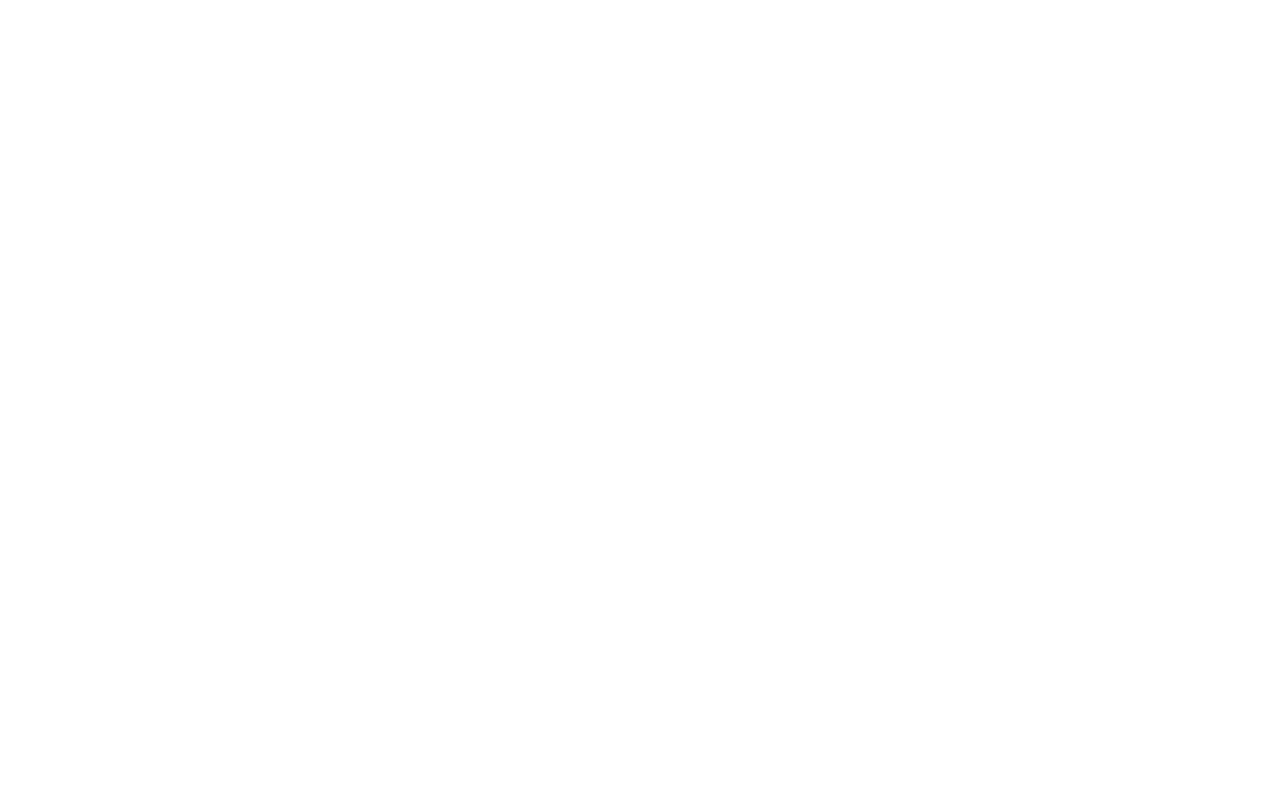
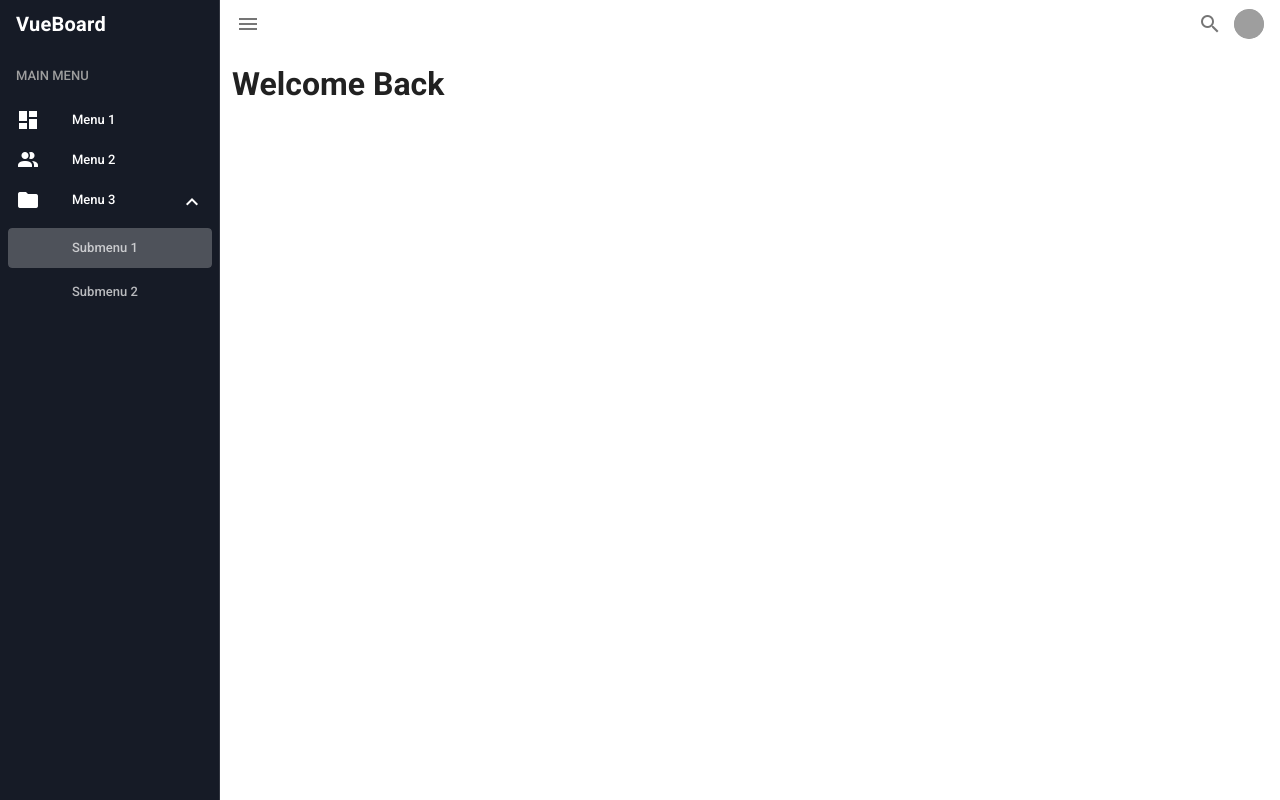
Before and after one commit to rizaalifwildani/vue-admin-starter-kit, a Vue app: page /submenu-1 in a window 1280 px wide. Built offline with nearby package versions, Linux system fonts and the light colour scheme; grey boxes are pictures that could not be loaded.

Commit message:
Fixed Sidebar

```diff
--- a/src/components/SidebarMenu.vue
+++ b/src/components/SidebarMenu.vue
@@ -1,30 +1,43 @@
 <template>
 	<v-list dense nav>
+		<v-list-item>
+			<v-list-item-title class="grey--text">MAIN MENU</v-list-item-title>
+		</v-list-item>
 		<div v-for="item in items" :key="item.title">
-			<v-list-item v-if="item.submenu === undefined" link>
+			<v-list-item v-if="item.submenu === undefined" link :to="item.link">
 				<v-list-item-icon>
-					<v-icon class="pl-2 mr-4">{{ item.icon }}</v-icon>
+					<v-icon>{{ item.icon }}</v-icon>
 				</v-list-item-icon>
 				<v-list-item-title>{{ item.title }}</v-list-item-title>
 			</v-list-item>
 
 			<!-- IF WITH SUBMENU -->
-			<v-list-group v-else slot="activator" no-action>
+			<v-list-group
+				active
+				v-else
+				slot="activator"
+				no-action
+				color="white"
+				append-icon="mdi-chevron-down"
+				:prepend-icon="item.icon"
+				:value="checkActive(item.submenu)"
+			>
 				<v-list-item slot="activator">
-					<v-list-item-icon>
-						<v-icon>{{ item.icon }}</v-icon>
-					</v-list-item-icon>
-					<v-list-item-title>{{ item.title }}</v-list-item-title>
+					<v-list-item-title class="submenu-title">{{
+						item.title
+					}}</v-list-item-title>
 				</v-list-item>
 				<v-list-item
 					v-for="submenu in item.submenu"
 					:key="'sub' + submenu.title"
 					link
+					:to="submenu.link"
+					active-class="white--text"
+					@click="checkActive(item.submenu)"
 				>
-					<v-list-item-icon>
-						<v-icon>{{ submenu.icon }}</v-icon>
-					</v-list-item-icon>
-					<v-list-item-title>{{ submenu.title }}</v-list-item-title>
+					<v-list-item-subtitle>{{
+						submenu.title
+					}}</v-list-item-subtitle>
 				</v-list-item>
 			</v-list-group>
 		</div>
@@ -32,15 +45,28 @@
 </template>
 
 <script>
-import Menu from "@/static/data/menu"
+import { MainMenu } from "@/static/data/menu"
 
 export default {
 	name: "SidebarMenu",
 	data: () => ({
-		items: Menu
+		items: MainMenu
 	}),
+	methods: {
+		checkActive(submenu) {
+			if (submenu.some(val => val.link === this.$route.path)) {
+				return true
+			}
+		}
+	},
 	mounted() {
-		console.log(Menu)
+		// console.log(Menu)
 	}
 }
 </script>
+
+<style lang="scss">
+.submenu-title {
+	margin-left: -8px !important;
+}
+</style>
--- a/src/router/index.js
+++ b/src/router/index.js
@@ -7,7 +7,22 @@ Vue.use(VueRouter)
 const routes = [
 	{
 		path: "/",
-		name: "dashboard",
+		name: "menu-1",
+		component: Dashboard
+	},
+	{
+		path: "/menu-2",
+		name: "menu-2",
+		component: Dashboard
+	},
+	{
+		path: "/submenu-1",
+		name: "submenu-1",
+		component: Dashboard
+	},
+	{
+		path: "/submenu-2",
+		name: "submenu-2",
 		component: Dashboard
 	}
 ]
--- a/src/static/data/menu.js
+++ b/src/static/data/menu.js
@@ -1,17 +1,22 @@
-const menu = [
-	{ title: "Menu 1", icon: "mdi-view-dashboard" },
-	{ title: "Menu 2", icon: "mdi-account-multiple" },
+const MainMenu = [
+	{ title: "Menu 1", icon: "mdi-view-dashboard", link: "/" },
+	{ title: "Menu 2", icon: "mdi-account-multiple", link: "/menu-2" },
 	{
 		title: "Menu 3",
 		icon: "mdi-folder",
 		submenu: [
-			{ title: "Submenu 1", icon: "mdi-view-dashboard" },
+			{
+				title: "Submenu 1",
+				icon: "mdi-view-dashboard",
+				link: "/submenu-1"
+			},
 			{
 				title: "Submenu 2",
-				icon: "mdi-view-dashboard"
+				icon: "mdi-view-dashboard",
+				link: "/submenu-2"
 			}
 		]
 	}
 ]
 
-export default menu
+export { MainMenu }
```
